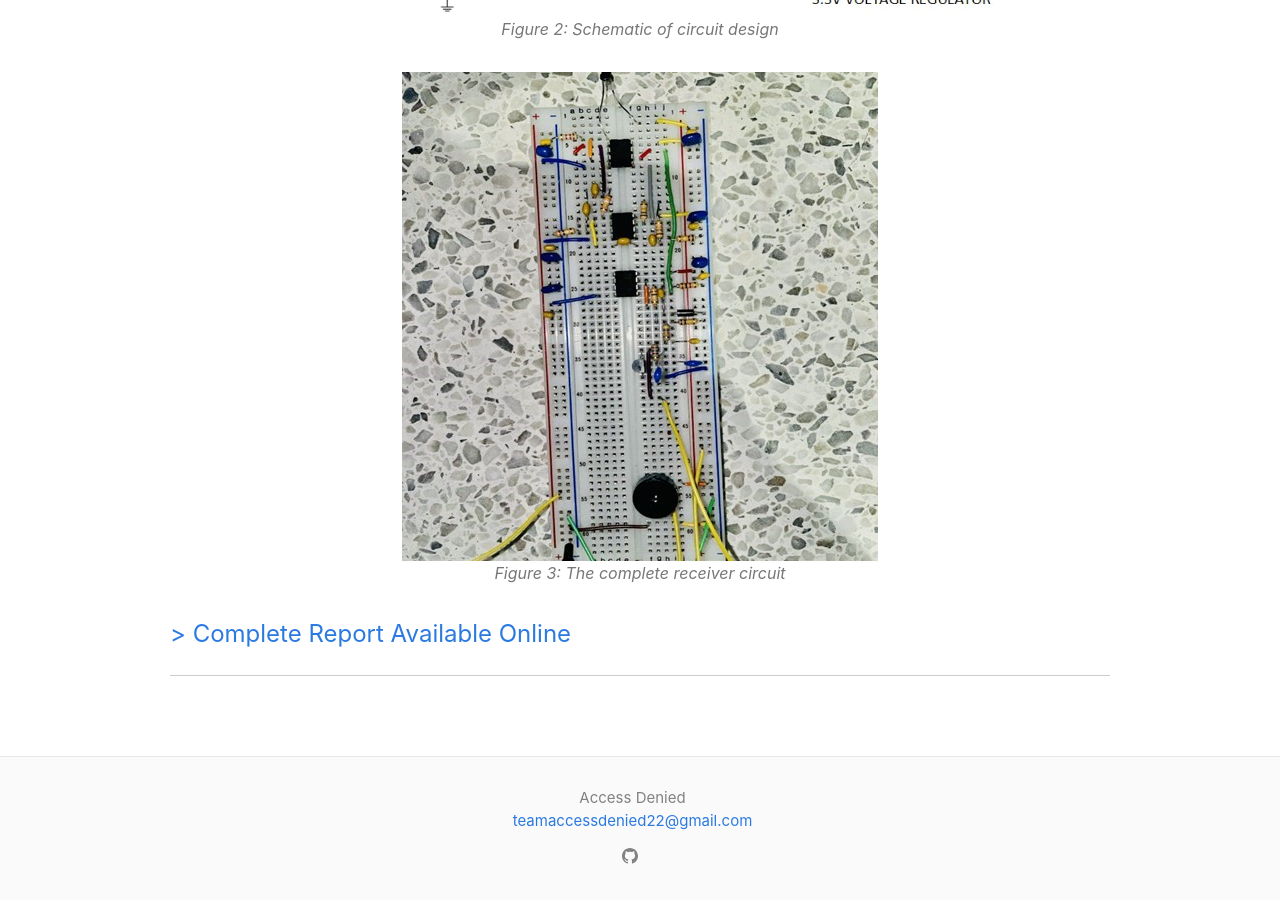
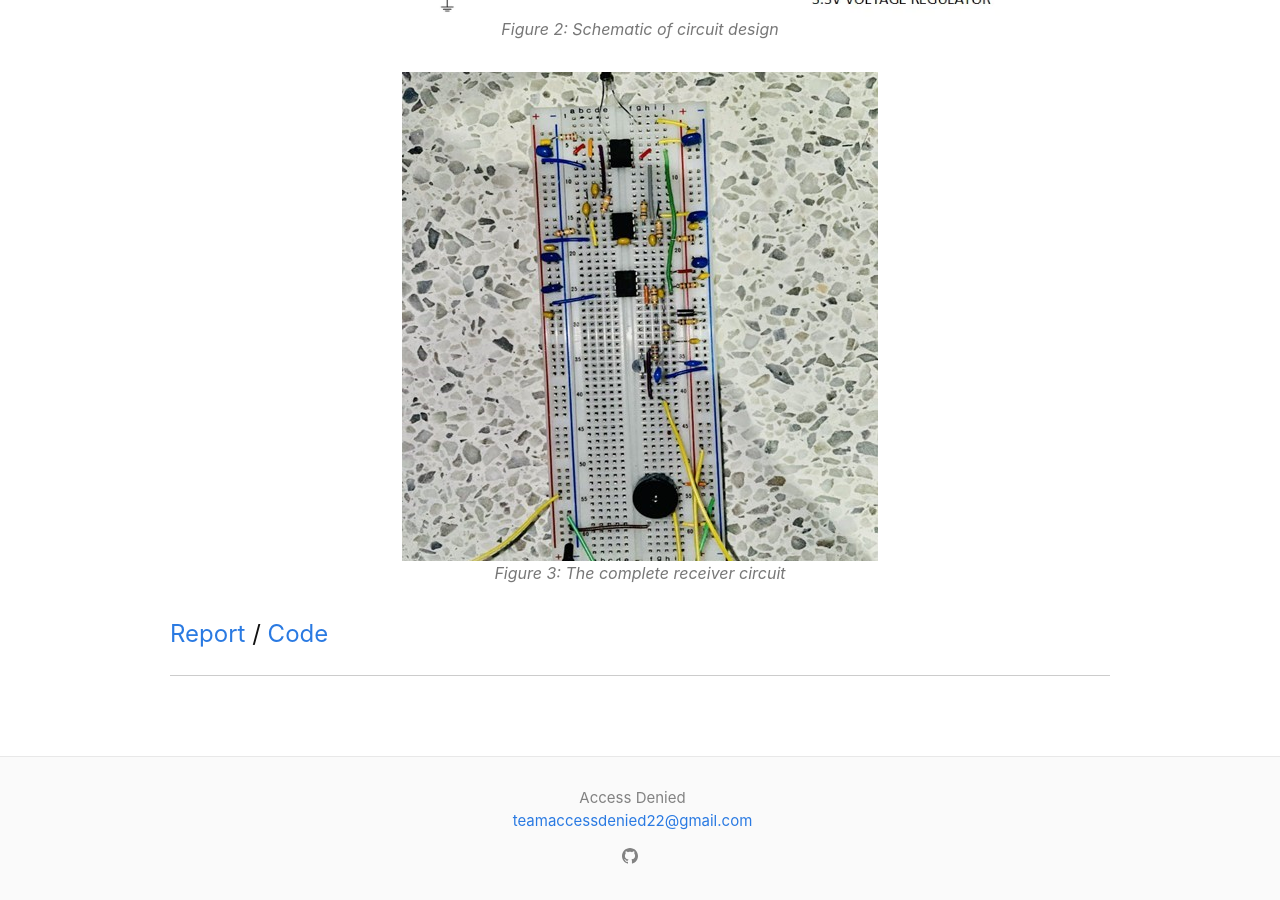
Before and after one commit to accessdenied22/accessdenied22.github.io, a Jekyll site: the page built from lab2.md, in a window 1280 px wide and 900 px high, scrolled down 1144 px. Built offline with Jekyll 4.4.1, drawn with Linux system fonts in a browser that asks for light colours; some web fonts are replaced; comment, search, counter and statistics services are not loaded.

Commit message:
Added links to github code for projects

```diff
--- a/lab2.md
+++ b/lab2.md
@@ -22,4 +22,4 @@ permalink: /lab2/
 ![](/assets/img/lab2-2ndchoice.jpg)
 *Figure 3: The complete receiver circuit*
 
-## [> Complete Report Available Online](https://docs.google.com/document/d/1aG0b_mFECTtD6Mjk1xTKgTgyh8bTG4-WC5oXn0yhgpk/edit?usp=sharing){:target="_blank"}
+## [Report](https://docs.google.com/document/d/1aG0b_mFECTtD6Mjk1xTKgTgyh8bTG4-WC5oXn0yhgpk/edit?usp=sharing){:target="_blank"} / [Code](https://github.com/accessdenied22/SeniorDesignLab2)
```
Also changed, not shown: lab1.md (+1 -1 lines).
